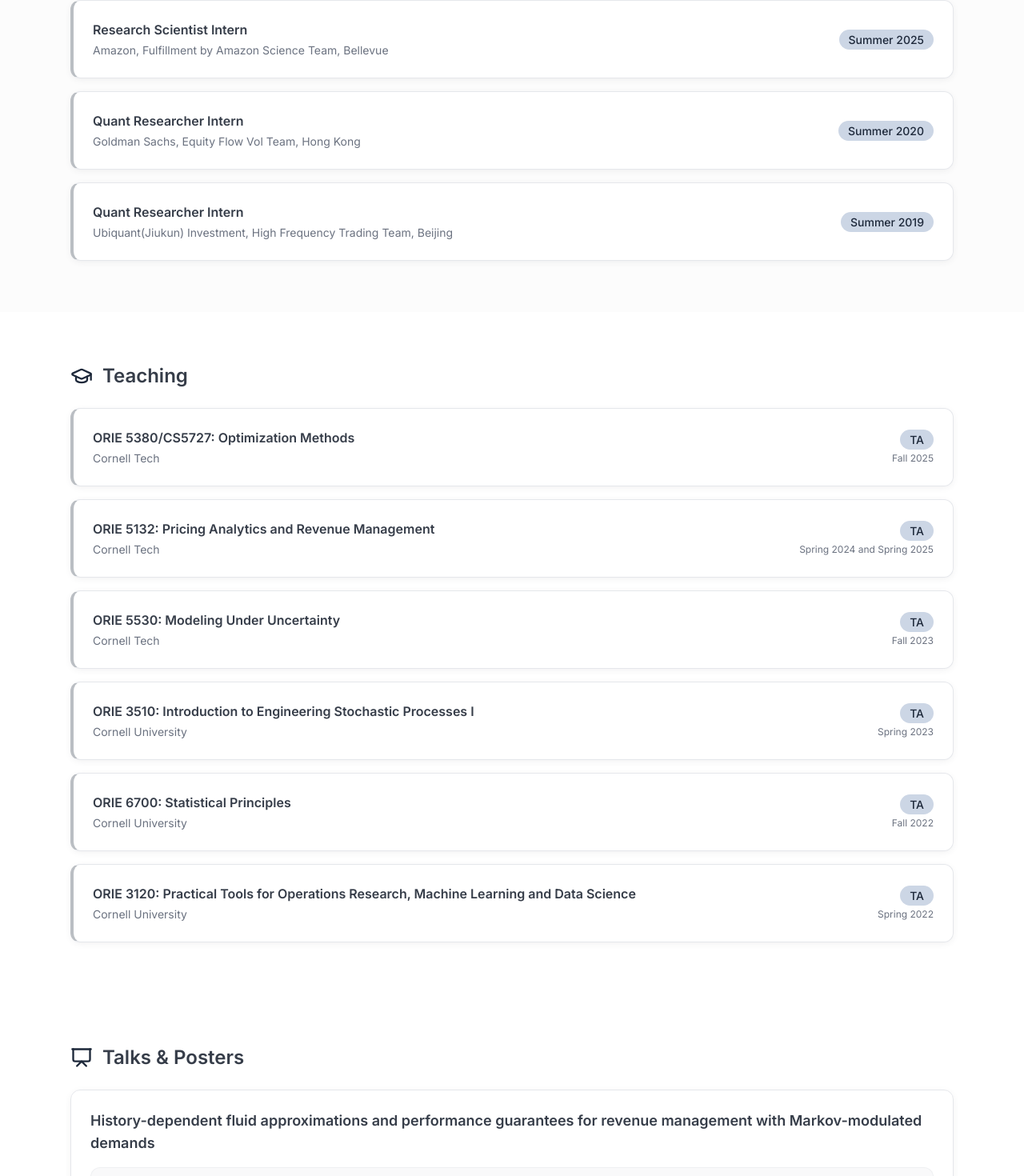
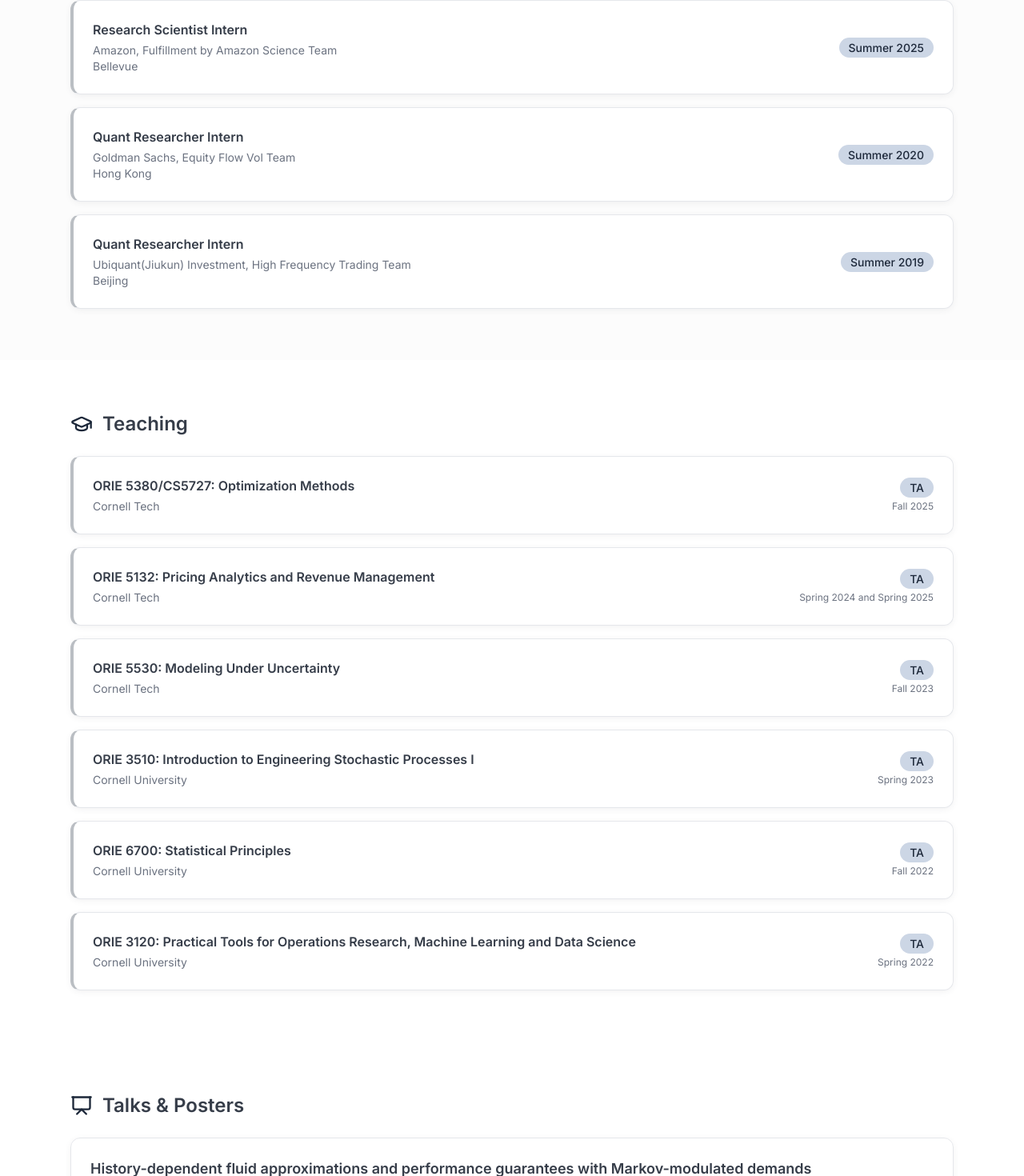
Before and after one commit to wli425/my-personal-web-design, a React (Vite) app: page / in a window 1280 px wide. Shown: the part 2098-3568 px from the top of the page at 80% size. Built offline with nearby package versions, Linux system fonts and the light colour scheme; the HTML template or start-up script is replaced by a standard one.

Commit message:
Refactor: Remove revenue management from title

```diff
--- a/src/components/IndustrySection.tsx
+++ b/src/components/IndustrySection.tsx
@@ -44,13 +44,11 @@ export const IndustrySection = () => {
                     {item.title}
                   </h3>
                   <p className="text-muted-foreground text-sm">
-                    {item.company}, {item.location}
+                    {item.company}
                   </p>
-                  {item.team && (
-                    <p className="text-muted-foreground text-sm">
-                      {item.team}
-                    </p>
-                  )}
+                  <p className="text-muted-foreground text-sm">
+                    {item.location}
+                  </p>
                 </div>
                 <div className="text-right">
                   <span className="text-sm font-medium text-primary bg-primary-lighter px-3 py-1 rounded-full">
--- a/src/components/TalksSection.tsx
+++ b/src/components/TalksSection.tsx
@@ -2,7 +2,7 @@ import { Presentation, Award, Trophy } from "lucide-react";
 
 const talksAndPosters = [
   {
-    title: "History-dependent fluid approximations and performance guarantees for revenue management with Markov-modulated demands",
+    title: "History-dependent fluid approximations and performance guarantees with Markov-modulated demands",
     events: [
       {
         event: "INFORMS, Job Market Showcase",
```
